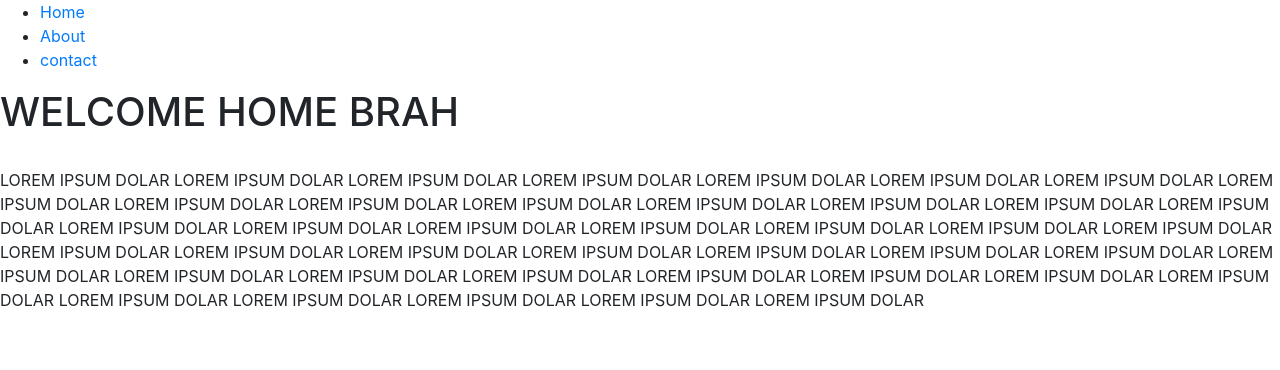
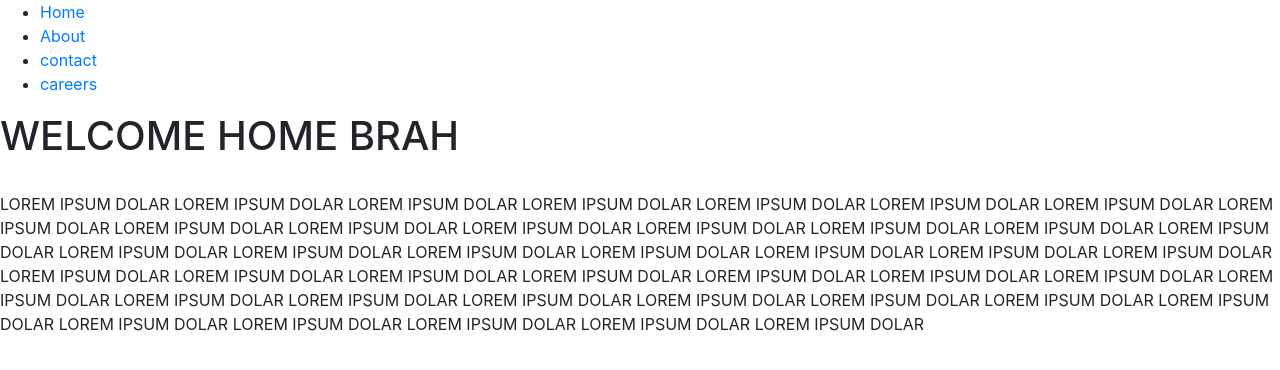
Before and after one commit to DatumEight/GitGud, a Flask app: page / in a window 1280 px wide. Shown: the top 370 px of the page. Run offline with Flask 2, Linux system fonts and the light colour scheme; some libraries are stand-ins or nearby versions.

Commit message:
added another route

```diff
--- a/Flask/run.py
+++ b/Flask/run.py
@@ -19,6 +19,11 @@ def contact():
     return render_template('contact.html')
 
 
+@app.route('/careers')
+def careers():
+    return render_template('careers.html')
+
+
 if __name__ == '__main__':
     app.run(host=os.environ.get('IP'),
             port=int(os.environ.get('PORT')),
--- a/Flask/templates/base.html
+++ b/Flask/templates/base.html
@@ -15,6 +15,7 @@
     <li><a href="{{url_for('index')}}">Home</a></li>
     <li><a href="{{url_for('about')}}">About</a></li>
     <li><a href="{{url_for('contact')}}">contact</a></li>
+    <li><a href="{{url_for('careers')}}">careers</a></li>
     </ul>
 </nav>
 
--- a/Flask/templates/contact.html
+++ b/Flask/templates/contact.html
@@ -3,8 +3,8 @@
 <h1>AHHHHHHHHHHHHHHHHHHHHHHHHHHHHHHHHHHHHHHHHHHHHHHHHHHHHHH'CONTACT US '</h1>
 <br>
 <div>
-	<p> <iframe width="560" height="315" src="https://www.youtube.com/embed/dQw4w9WgXcQ" frameborder="0"
-			allow="accelerometer; autoplay; encrypted-media; gyroscope; picture-in-picture" allowfullscreen></iframe>
+	<p> <iframe width="560" height="315" src="https://www.youtube.com/embed/dQw4w9WgXcQ?autoplay=1" frameborder="0"
+			allow="accelerometer; autoplay=1; encrypted-media; gyroscope; picture-in-picture; allow=autoplay" allowfullscreen></iframe>
 	</p>
 </div>
 {% endblock %}
```
Also changed, not shown: Flask/templates/careers.html (added, +10 -0 lines).
